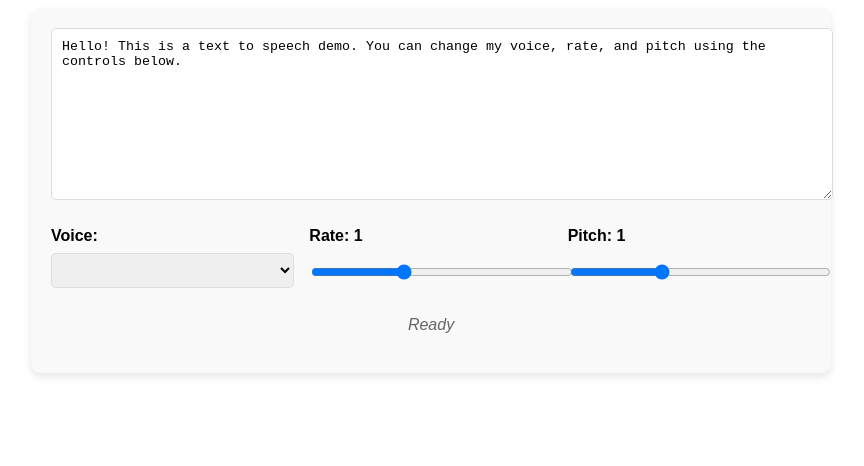
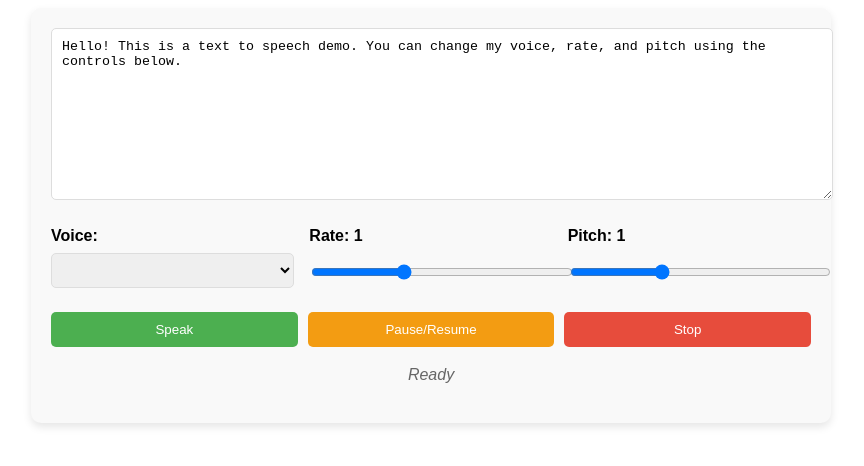
Before and after one commit to kishorekumar-R-N/text-to-speech, a plain HTML site: page index.html in a window 1280 px wide. Shown: the part 106-572 px from the top of the page, without its empty margins (209-1073 px from the left). Drawn offline with Linux system fonts and the light colour scheme.

Commit message:
Add buttons for speech control in index.html

```diff
--- a/index.html
+++ b/index.html
@@ -110,6 +110,12 @@
         <label for="pitch">Pitch: <span id="pitchValue">1</span></label>
         <input type="range" id="pitch" min="0.5" max="2" value="1" step="0.1">
       </div>
+    </div>
+
+    <div class="buttons">
+      <button id="speakBtn">Speak</button>
+      <button id="pauseBtn">Pause/Resume</button>
+      <button id="stopBtn">Stop</button>
     </div>
 
     <p class="status" id="statusText">Ready</p>
```
